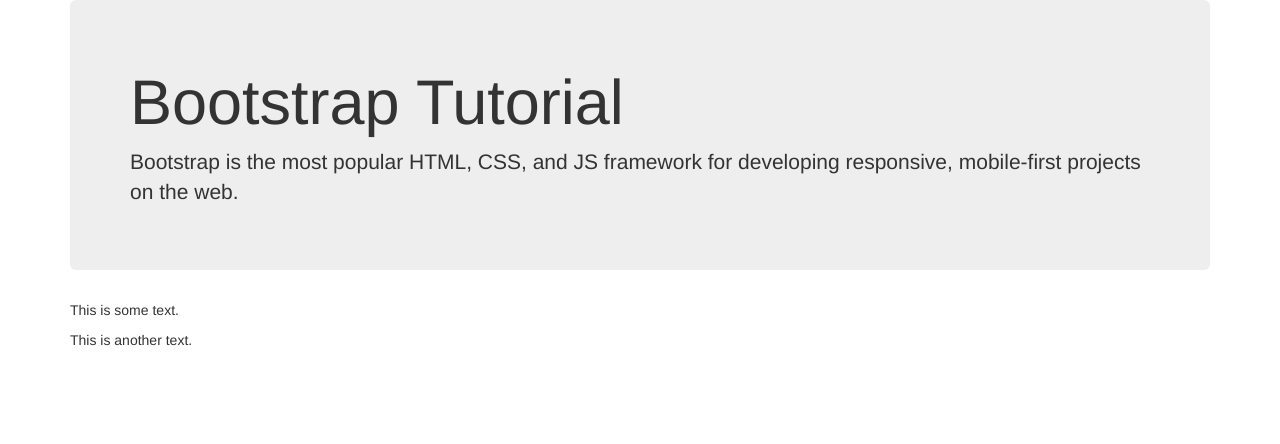
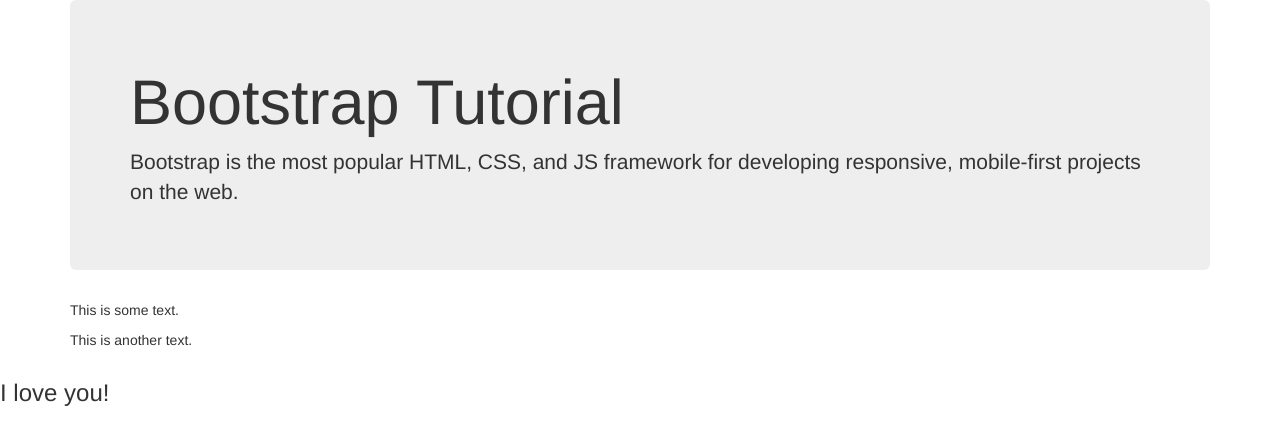
Before and after one commit to ratanakpek/web-server, a website: page public/index.html in a window 1280 px wide. Drawn offline with nearby package versions, Linux system fonts and the light colour scheme.

Commit message:
I love you

```diff
--- a/public/index.html
+++ b/public/index.html
@@ -19,5 +19,7 @@
     <p>This is another text.</p>
 </div>
 
+<h3>I love you!</h3>
+
 </body>
 </html>
```
